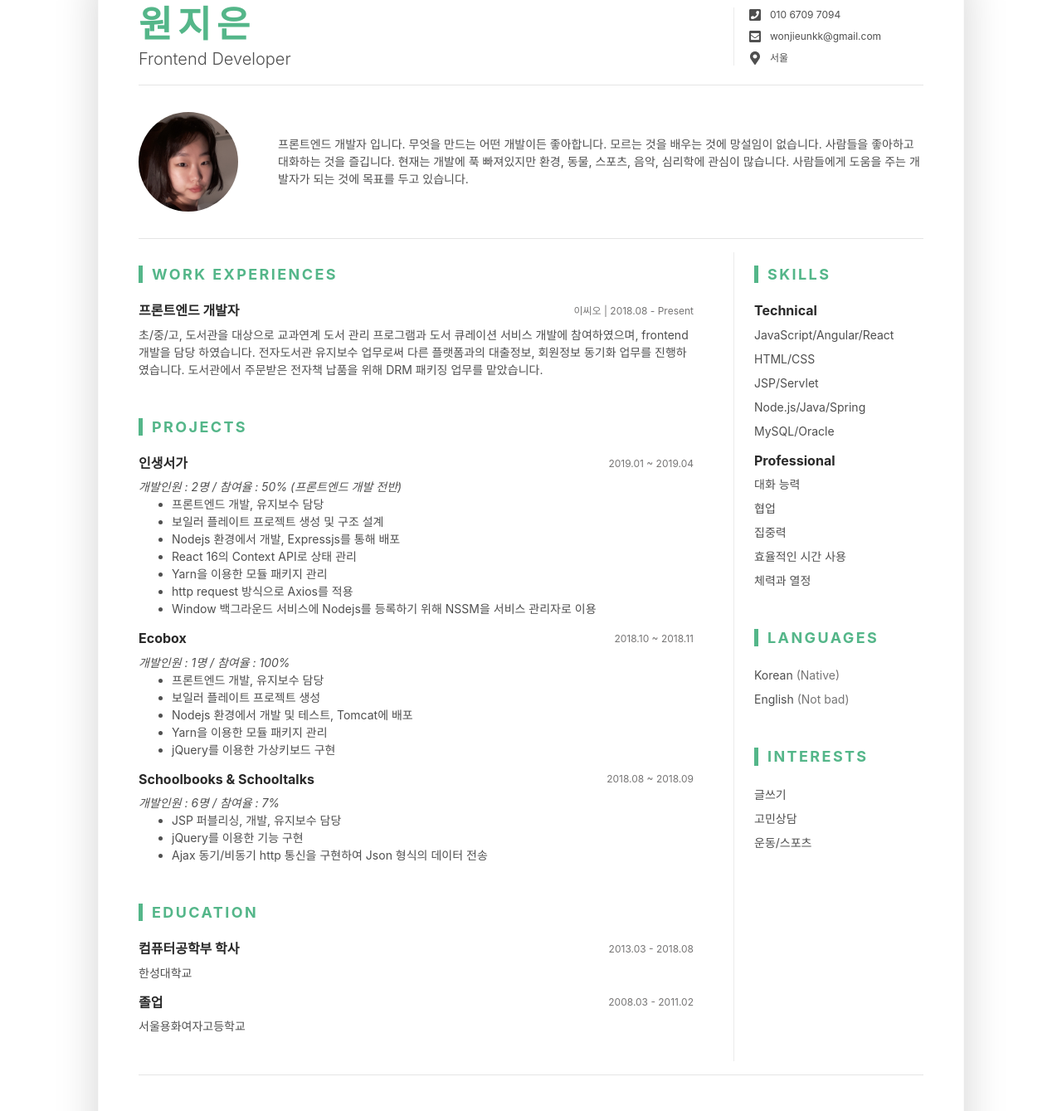
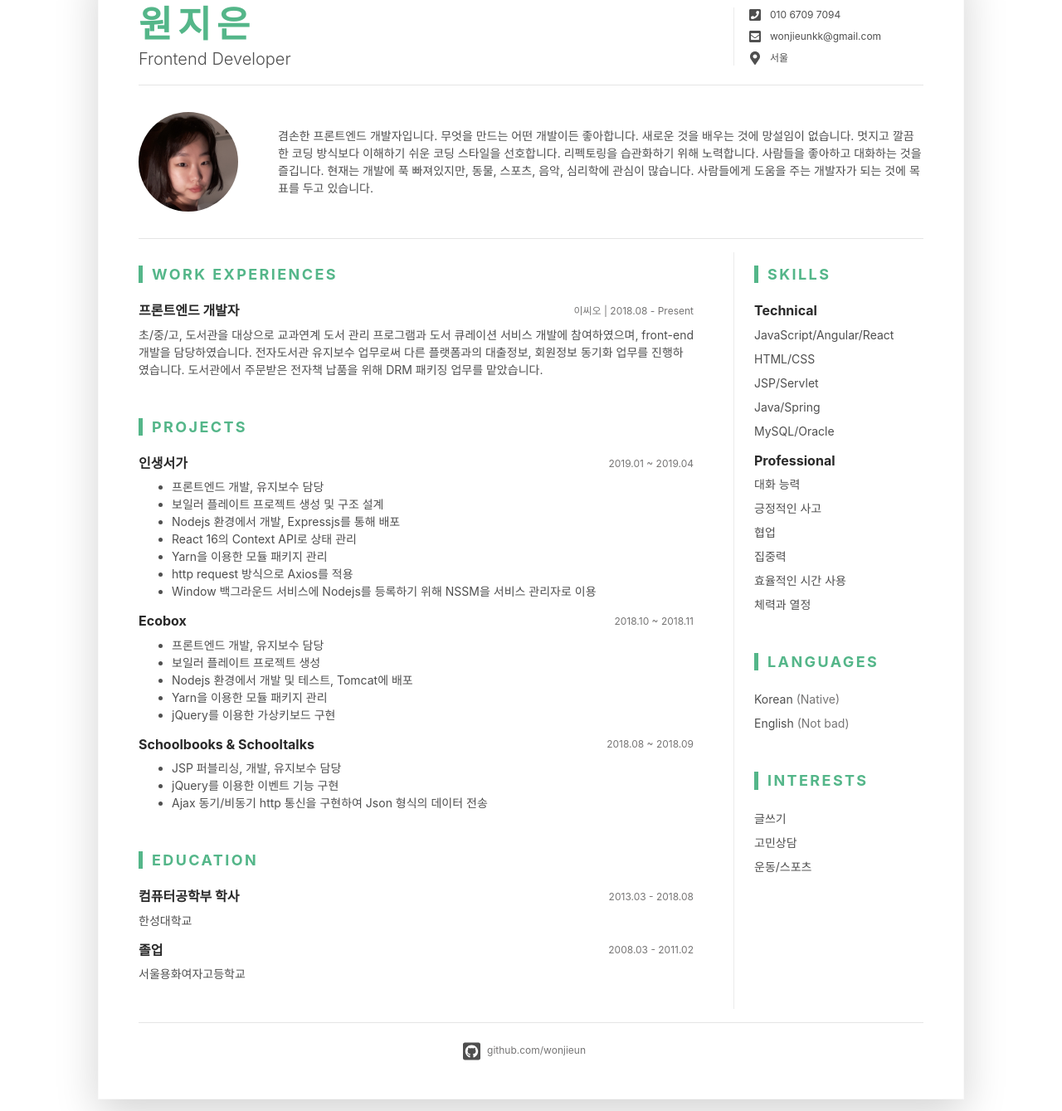
Before and after one commit to wonjieun/resume, a plain HTML site: page index.html in a window 1280 px wide. Shown: the part 94-1433 px from the top of the page at 83% size. Drawn offline with Linux system fonts and the light colour scheme.

Commit message:
Update !

```diff
--- a/index.html
+++ b/index.html
@@ -84,12 +84,13 @@
               />
               <div class="media-body text-left">
                 <p class="mb-0">
-                  프론트엔드 개발자 입니다. 무엇을 만드는 어떤 개발이든
-                  좋아합니다. 모르는 것을 배우는 것에 망설임이 없습니다.
-                  사람들을 좋아하고 대화하는 것을 즐깁니다. 현재는 개발에 푹
-                  빠져있지만 환경, 동물, 스포츠, 음악, 심리학에 관심이 많습니다.
-                  사람들에게 도움을 주는 개발자가 되는 것에 목표를 두고
-                  있습니다.
+                  겸손한 프론트엔드 개발자입니다. 무엇을 만드는 어떤 개발이든
+                  좋아합니다. 새로운 것을 배우는 것에 망설임이 없습니다. 멋지고
+                  깔끔한 코딩 방식보다 이해하기 쉬운 코딩 스타일을 선호합니다.
+                  리펙토링을 습관화하기 위해 노력합니다. 사람들을 좋아하고
+                  대화하는 것을 즐깁니다. 현재는 개발에 푹 빠져있지만, 동물,
+                  스포츠, 음악, 심리학에 관심이 많습니다. 사람들에게 도움을 주는
+                  개발자가 되는 것에 목표를 두고 있습니다.
                   <!-- <a
                     class="theme-link"
                     href="https://themes.3rdwavemedia.com/resources/sketch-template/resume-sketch-sketch-resume-template-for-software-developers/"
@@ -136,7 +137,7 @@
                       <p>
                         초/중/고, 도서관을 대상으로 교과연계 도서 관리
                         프로그램과 도서 큐레이션 서비스 개발에 참여하였으며,
-                        frontend 개발을 담당 하였습니다. 전자도서관 유지보수
+                        front-end 개발을 담당하였습니다. 전자도서관 유지보수
                         업무로써 다른 플랫폼과의 대출정보, 회원정보 동기화
                         업무를 진행하였습니다. 도서관에서 주문받은 전자책 납품을
                         위해 DRM 패키징 업무를 맡았습니다.
@@ -195,9 +196,9 @@
                       </div>
                     </div>
                     <div class="item-content">
-                      <i
+                      <!-- <i
                         >개발인원 : 2명 / 참여율 : 50% (프론트엔드 개발 전반)</i
-                      >
+                      > -->
                       <ul class="resume-list">
                         <li>프론트엔드 개발, 유지보수 담당</li>
                         <li>보일러 플레이트 프로젝트 생성 및 구조 설계</li>
@@ -227,7 +228,7 @@
                       </div>
                     </div>
                     <div class="item-content">
-                      <i>개발인원 : 1명 / 참여율 : 100%</i>
+                      <!-- <i>개발인원 : 1명 / 참여율 : 100%</i> -->
                       <ul class="resume-list">
                         <li>프론트엔드 개발, 유지보수 담당</li>
                         <li>보일러 플레이트 프로젝트 생성</li>
@@ -252,10 +253,10 @@
                       </div>
                     </div>
                     <div class="item-content">
-                      <i>개발인원 : 6명 / 참여율 : 7%</i>
+                      <!-- <i>개발인원 : 6명 / 참여율 : 7%</i> -->
                       <ul class="resume-list">
                         <li>JSP 퍼블리싱, 개발, 유지보수 담당</li>
-                        <li>jQuery를 이용한 기능 구현</li>
+                        <li>jQuery를 이용한 이벤트 기능 구현</li>
                         <li>
                           Ajax 동기/비동기 http 통신을 구현하여 Json 형식의
                           데이터 전송
@@ -325,7 +326,7 @@
                       <li class="mb-2">HTML/CSS</li>
                       <li class="mb-2">JSP/Servlet</li>
                       <li></li>
-                      <li class="mb-2">Node.js/Java/Spring</li>
+                      <li class="mb-2">Java/Spring</li>
                       <li class="mb-2">MySQL/Oracle</li>
                     </ul>
                   </div>
@@ -334,6 +335,7 @@
                     <h4 class="item-title">Professional</h4>
                     <ul class="list-unstyled resume-skills-list">
                       <li class="mb-2">대화 능력</li>
+                      <li class="mb-2">긍정적인 사고</li>
                       <li class="mb-2">협업</li>
                       <li></li>
                       <li class="mb-2">집중력</li>
@@ -425,16 +427,19 @@
             <ul
               class="resume-social-list list-inline mx-auto mb-0 d-inline-block text-muted"
             >
-              <!-- <li class="list-inline-item mb-lg-0 mr-3">
-                <a class="resume-link" href="#"
+              <li class="list-inline-item mb-lg-0 mr-3">
+                <a
+                  class="resume-link"
+                  href="https://github.com/wonjieun"
+                  target="_blank"
                   ><i
                     class="fab fa-github-square fa-2x mr-2"
                     data-fa-transform="down-4"
                   ></i
                   ><span class="d-none d-lg-inline-block text-muted"
-                    >github.com/username</span
+                    >github.com/wonjieun</span
                   ></a
-                >
+                ><!--
               </li>
               <li class="list-inline-item mb-lg-0 mr-3">
                 <a class="resume-link" href="#"
@@ -458,6 +463,7 @@
                   ></a
                 >
               </li> -->
+              </li>
             </ul>
           </div>
           <!--//resume-footer-->
```
